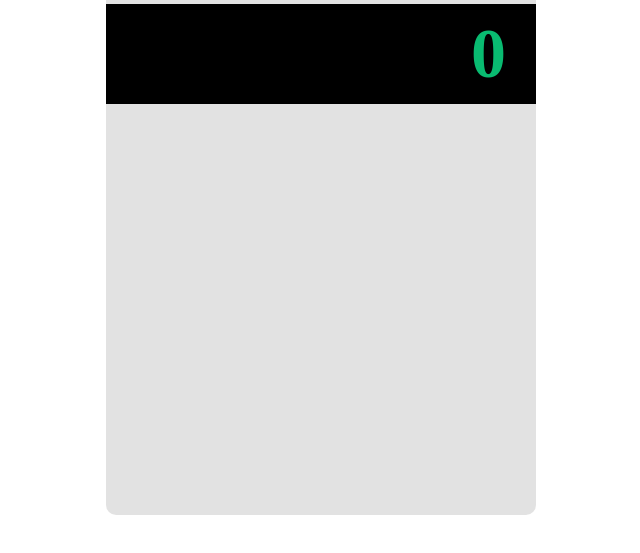
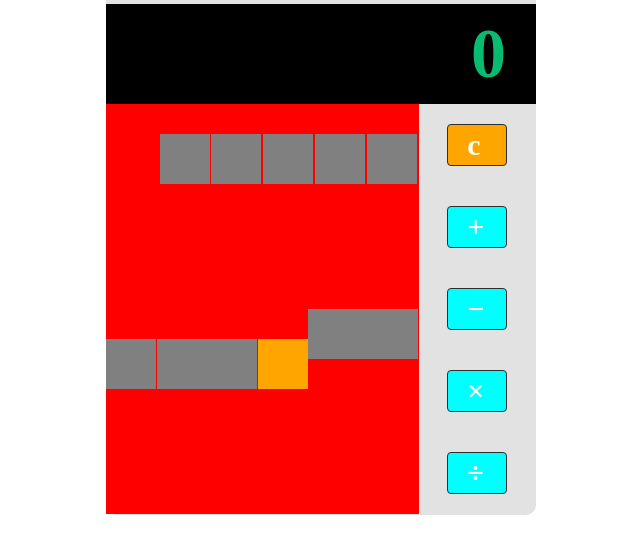
Before and after one commit to gianluigi7/htmlcss-simple-calculator, a plain HTML site: page index.html in a window 1280 px wide. Shown: the part 435-988 px from the top of the page, without its empty margins (319-959 px from the left). Drawn offline with Linux system fonts and the light colour scheme; a web font is replaced by a local one.

Commit message:
half button

```diff
--- a/css/style.css
+++ b/css/style.css
@@ -20,6 +20,7 @@
     height: 600px;
     width: 430px;
     background-color: rgba(128, 128, 128, 0.233);
+    flood-opacity: initial;
     border-radius: 10px;
  }
 
@@ -44,3 +45,53 @@
     font-family: seven segment;
     font-size: 70px;
  }
+ .little-square{
+    height:410px;
+    background-color: red;
+    width: 320px;
+ }
+ .little-rettangle{
+    height: 410px;
+    width: 120px;
+
+ }.tiny-square{
+    height: 50px;
+    width: 50px;
+    padding: 10px;
+    margin-top: 30px;
+ }
+  .grey{
+    background-color: grey;
+  }
+  .flex-start{
+    justify-content: space-evenly;
+    flex-wrap: wrap;
+  }
+  .orange{
+    background-color: orange;
+  }
+  .notsotiny-square{
+    height: 50px;
+    width: 110px;
+  }
+  .c-square{
+    height: 55px;
+    width: 60px;
+    margin-top: 20px;
+    margin-bottom: 20px;
+    border-radius: 4px;
+    border: 1px solid rgb(46, 46, 46);
+  }
+  .blu{
+    background-color: aqua;
+  }
+  .column2{
+    flex-direction: column;
+    justify-content: space-between;
+
+  }
+  h5{
+    font-size: 30px;
+    color: white;
+    padding-left: 19px;
+  }
--- a/index.html
+++ b/index.html
@@ -6,18 +6,65 @@
     <title>Document</title>
     <link rel="stylesheet" href="./css/style.css">
     <link href="https://fonts.cdnfonts.com/css/seven-segment" rel="stylesheet">
+    <link href="https://db.onlinewebfonts.com/c/79dd8fd82129493e2894679950d5b897?family=Uber+Move+Light" rel="stylesheet">
      <!--seven segment-->
 </head>
 <body>
     <main>
         <div class="d-flex justify-center align-center">
            <div class="square">
-                <h2>BOOSIO</h2>
-                <div class="rettangle d-flex align-center column">
-                 <h3>0</h3>
+               <h2>BOOSIO</h2>
+               <div class="rettangle d-flex align-center column">
+                   <h3>0</h3>
+                   </div>
+                <div class="contenitore d-flex">
+                <div class="little-square d-flex flex-start">
+                    <div class="tiny-square">
+                        <h4></h4> </div>
+                    <div class="tiny-square grey">
+                            <h4></h4> </div>
+                    <div class="tiny-square grey">
+                            <h4></h4> </div>
+                    <div class="tiny-square grey">
+                            <h4></h4> </div>
+                    <div class="tiny-square grey">
+                            <h4></h4> </div>
+                    <div class="tiny-square grey">
+                            <h4></h4> </div>
+                    <div class="tiny-square grey">
+                            <h4></h4> </div>
+                    <div class="tiny-square grey">
+                                <h4></h4> </div>
+                    <div class="tiny-square grey">
+                                <h4></h4> </div>
+                    <div class="tiny-square orange">
+                                <h4></h4> </div>
+                    <div class="notsotiny-square grey">
+                                <h4></h4> </div>
+                    </div>
+                    <div class="little-rettangle d-flex column2 align-center">
+                      <div class="c-square orange align-center d-flex">
+                        <h5>c</h5> </div>
+                    <div class="c-square blu align-center d-flex">
+                        <h5>&plus;</h5> </div>
+                    <div class="c-square blu align-center d-flex">
+                            <h5>&minus;</h5> </div>
+                     <div class="c-square blu align-center d-flex">
+                            <h5>&times;</h5> </div>
+                    <div class="c-square blu align-center d-flex">
+                            <h5>&#247;</h5> </div>
+
                 </div>
 
+
+
+
+
+                </div>
+               </div>
+
             </div>
+
         </div>
 
 
```
